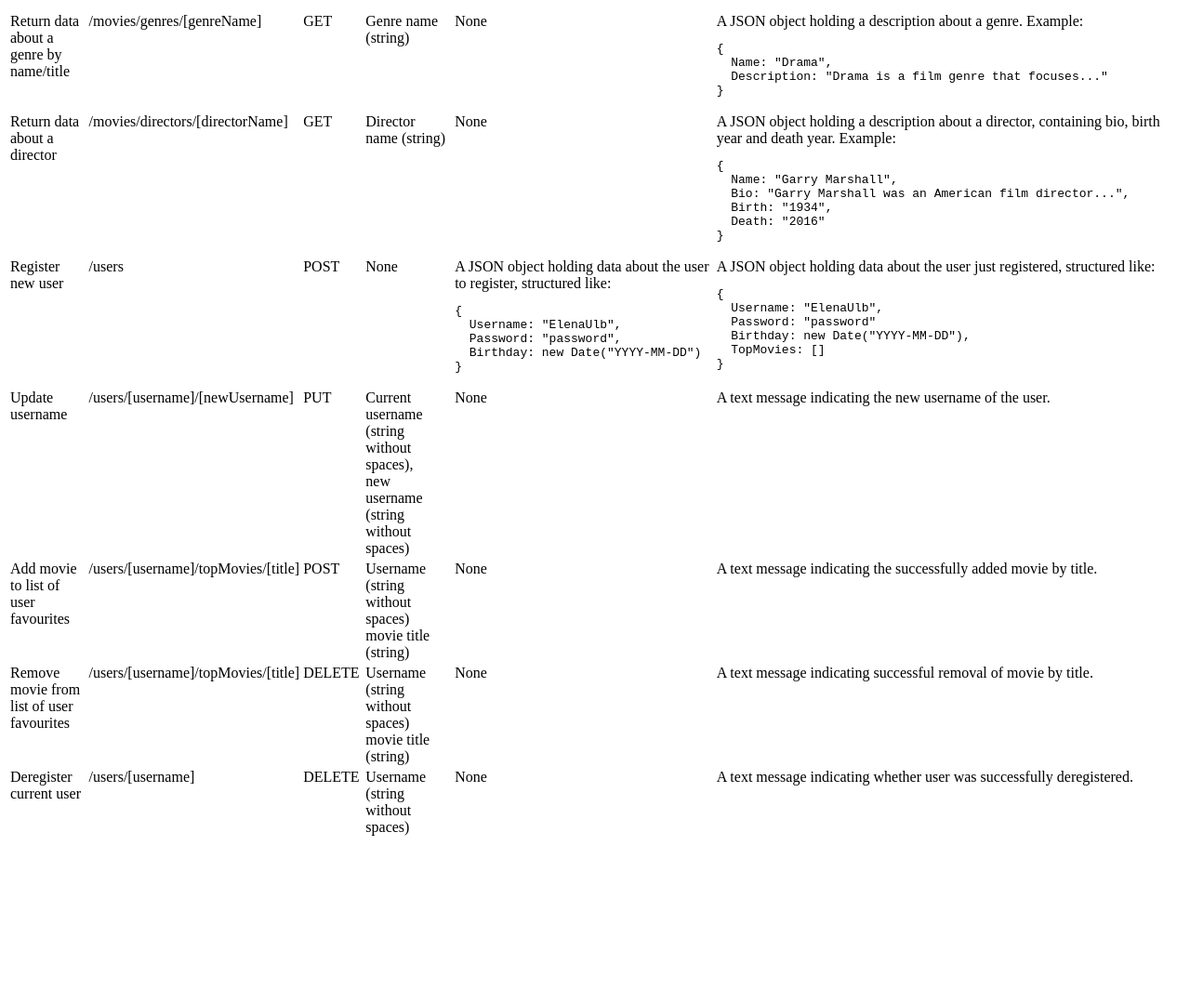
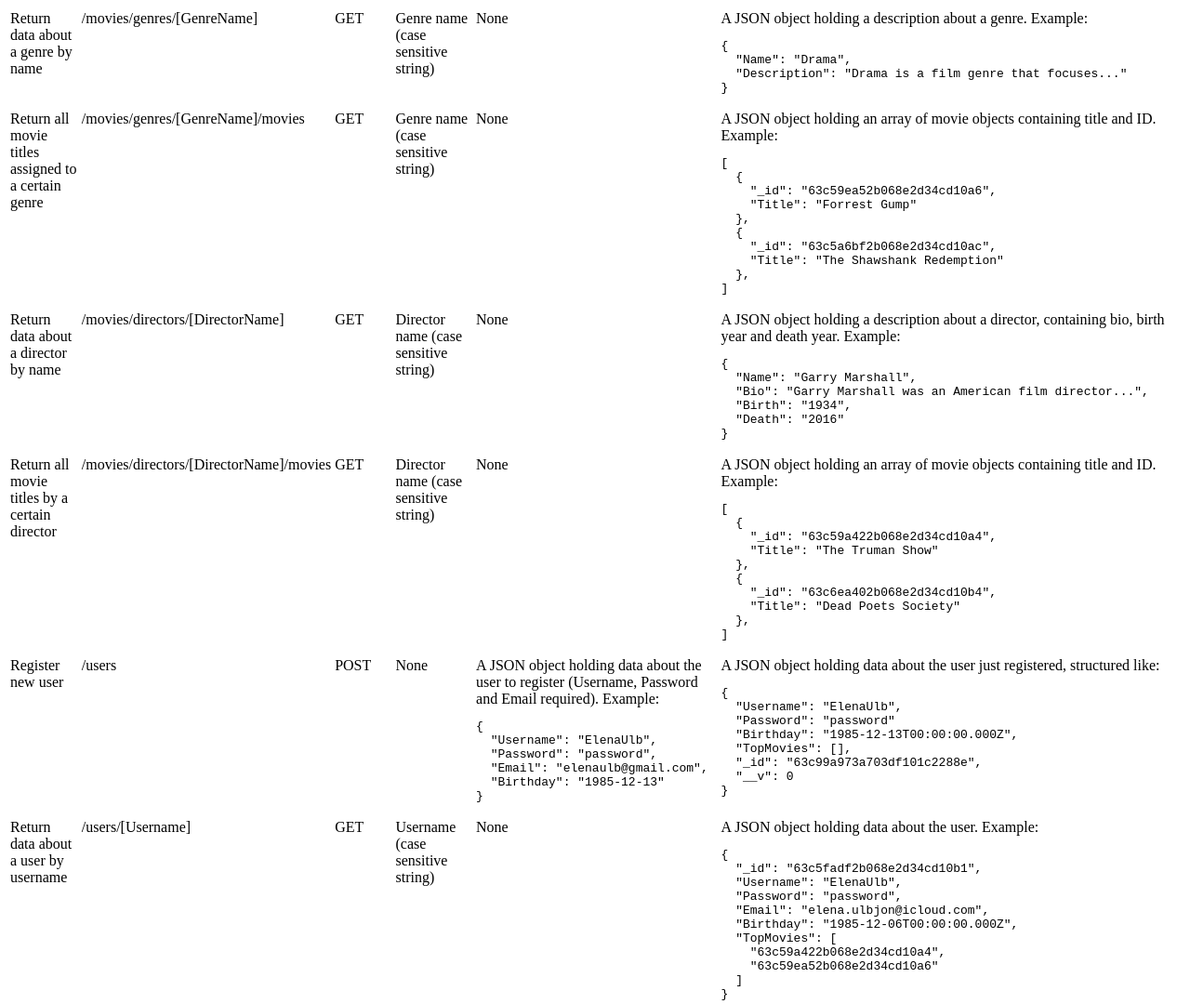
Before and after one commit to ElenaUJ/MovieMate-backend, a website: page public/documentation.html in a window 1280 px wide. Shown: the part 664-1744 px from the top of the page at 93% size. Before the commit the page ends 1574 px from the top, so only its background shows below. Drawn offline with Linux system fonts and the light colour scheme.

Commit message:
Updated documentation

```diff
--- a/public/documentation.html
+++ b/public/documentation.html
@@ -21,44 +21,66 @@
         <th>Response Body Data Format</th>
       </tr>
       <tr>
-        <td>Return list of all movies to user</td>
+        <td>Return list of all movies</td>
         <td>/movies</td>
         <td>GET</td>
         <td>None</td>
         <td>None</td>
-        <td>A JSON object holding data about all movies</td>
+        <td>A JSON array holding data about all movies.</td>
       </tr>
       <tr>
         <td>Return data about a movie by title</td>
-        <td>/movies/[title]</td>
+        <td>/movies/[Title]</td>
         <td>GET</td>
-        <td>Movie title (string)</td>
+        <td>Movie title (case sensitive string)</td>
         <td>None</td>
         <td>
           A JSON object holding data about a movie, containing title, description, genre, director, imageURL, and whether it's featured or not. Example:
-          <pre>{<br>  Title: "Pretty Woman",<br>  Description: "Pretty woman is a movie...",<br>  Genre: {<br>    Name: "Romance",<br>    Description: "A romance film is a genre that focuses..."<br>  }<br>  Director: {<br>    Name: "Garry Marshall",<br>    Bio: "Garry Marshall was an American film director...",<br>    Birth: "1934",<br>    Death: "2016"<br>  }<br>  ImagePath: "https://...",<br>  Featured: false<br>}</pre>
+          <pre>{<br>  "Genre": {<br>    "Name": "Romance",<br>    "Description": "A romance film is a genre that focuses..."<br>  }<br>  "Director": {<br>    "Name": "Garry Marshall",<br>    "Bio": "Garry Marshall was an American film director...",<br>    "Birth": "1934",<br>    "Death": "2016"<br>  }<br>  "_id": "63c59a422b068e2d34cd10a4",<br>  "Title": "Pretty Woman",<br>  "Description": "Pretty woman is a movie...",<br>  "ImagePath": "https://...",<br>  "Featured": false<br>}</pre>
         </td>
       </tr>
       <tr>
-        <td>Return data about a genre by name/title</td>
-        <td>/movies/genres/[genreName]</td>
+        <td>Return data about a genre by name</td>
+        <td>/movies/genres/[GenreName]</td>
         <td>GET</td>
-        <td>Genre name (string)</td>
+        <td>Genre name (case sensitive string)</td>
         <td>None</td>
         <td>
           A JSON object holding a description about a genre. Example:
-          <pre>{<br>  Name: "Drama",<br>  Description: "Drama is a film genre that focuses..."<br>}</pre>
+          <pre>{<br>  "Name": "Drama",<br>  "Description": "Drama is a film genre that focuses..."<br>}</pre>
         </td>
       </tr>
       <tr>
-        <td>Return data about a director</td>
-        <td>/movies/directors/[directorName]</td>
+        <td>Return all movie titles assigned to a certain genre</td>
+        <td>/movies/genres/[GenreName]/movies</td>
         <td>GET</td>
-        <td>Director name (string)</td>
+        <td>Genre name (case sensitive string)</td>
+        <td>None</td>
+        <td>
+          A JSON object holding an array of movie objects containing title and ID. Example:
+          <pre>[<br>  {<br>    "_id": "63c59ea52b068e2d34cd10a6",<br>    "Title": "Forrest Gump"<br>  },<br>  {<br>    "_id": "63c5a6bf2b068e2d34cd10ac",<br>    "Title": "The Shawshank Redemption"<br>  },<br>]</pre>
+        </td>
+      </tr>
+      <tr>
+        <td>Return data about a director by name</td>
+        <td>/movies/directors/[DirectorName]</td>
+        <td>GET</td>
+        <td>Director name (case sensitive string)</td>
         <td>None</td>
         <td>
           A JSON object holding a description about a director, containing bio, birth year and death year. Example:
-          <pre>{<br>  Name: "Garry Marshall",<br>  Bio: "Garry Marshall was an American film director...",<br>  Birth: "1934",<br>  Death: "2016"<br>}</pre>
+          <pre>{<br>  "Name": "Garry Marshall",<br>  "Bio": "Garry Marshall was an American film director...",<br>  "Birth": "1934",<br>  "Death": "2016"<br>}</pre>
+        </td>
+      </tr>
+      <tr>
+        <td>Return all movie titles by a certain director</td>
+        <td>/movies/directors/[DirectorName]/movies</td>
+        <td>GET</td>
+        <td>Director name (case sensitive string)</td>
+        <td>None</td>
+        <td>
+          A JSON object holding an array of movie objects containing title and ID. Example:
+          <pre>[<br>  {<br>    "_id": "63c59a422b068e2d34cd10a4",<br>    "Title": "The Truman Show"<br>  },<br>  {<br>    "_id": "63c6ea402b068e2d34cd10b4",<br>    "Title": "Dead Poets Society"<br>  },<br>]</pre>
         </td>
       </tr>
       <tr>
@@ -67,43 +89,67 @@
         <td>POST</td>
         <td>None</td>
         <td>
-          A JSON object holding data about the user to register, structured like:
-          <pre>{<br>  Username: "ElenaUlb",<br>  Password: "password",<br>  Birthday: new Date("YYYY-MM-DD")<br>}</pre>
+          A JSON object holding data about the user to register (Username, Password and Email required). Example:
+          <pre>{<br>  "Username": "ElenaUlb",<br>  "Password": "password",<br>  "Email": "elenaulb@gmail.com",<br>  "Birthday": "1985-12-13"<br>}</pre>
         </td>
         <td>A JSON object holding data about the user just registered, structured like:
-          <pre>{<br>  Username: "ElenaUlb",<br>  Password: "password"<br>  Birthday: new Date("YYYY-MM-DD"),<br>  TopMovies: []<br>}</pre></td>
+          <pre>{<br>  "Username": "ElenaUlb",<br>  "Password": "password"<br>  "Birthday": "1985-12-13T00:00:00.000Z",<br>  "TopMovies": [],<br>  "_id": "63c99a973a703df101c2288e",<br>  "__v": 0<br>}</pre>
+        </td>
       </tr>
       <tr>
-        <td>Update username</td>
-        <td>/users/[username]/[newUsername]</td>
-        <td>PUT</td>
-        <td>Current username (string without spaces),<br>new username (string without spaces)</td>
+        <td>Return data about a user by username</td>
+        <td>/users/[Username]</td>
+        <td>GET</td>
+        <td>Username (case sensitive string)</td>
         <td>None</td>
-        <td>A text message indicating the new username of the user.</td>
+        <td>
+          A JSON object holding data about the user. Example:
+          <pre>{<br>  "_id": "63c5fadf2b068e2d34cd10b1",<br>  "Username": "ElenaUlb",<br>  "Password": "password",<br>  "Email": "elena.ulbjon@icloud.com",<br>  "Birthday": "1985-12-06T00:00:00.000Z",<br>  "TopMovies": [<br>    "63c59a422b068e2d34cd10a4",<br>    "63c59ea52b068e2d34cd10a6"<br>  ]<br>}</pre>
+        </td>
       </tr>
       <tr>
-        <td>Add movie to list of user favourites</td>
-        <td>/users/[username]/topMovies/[title]</td>
+        <td>Update user info by username</td>
+        <td>/users/[Username]</td>
+        <td>PUT</td>
+        <td>Username (case sensitive string)</td>
+        <td>
+          A JSON object holding data about information to be updated. Example:
+          <pre>{<br>  "Password": "new_password"<br>}</pre>
+        </td>
+        <td>
+          A JSON object holding data about the updated user. Example:
+          <pre>{<br>  "_id": "63c5fadf2b068e2d34cd10b1",<br>  "Username": "ElenaUlb",<br>  "Password": "new_password",<br>  "Email": "elena.ulbjon@icloud.com",<br>  "Birthday": "1985-12-06T00:00:00.000Z",<br>  "TopMovies": [<br>    "63c59a422b068e2d34cd10a4",<br>    "63c59ea52b068e2d34cd10a6"<br>  ]<br>}</pre>
+        </td>
+      </tr>
+      <tr>
+        <td>Add movie to list of user favourites if not yet present</td>
+        <td>/users/[Username]/topMovies/[MovieId]</td>
         <td>POST</td>
-        <td>Username (string without spaces)<br>movie title (string)</td>
+        <td>Username (case sensitive string),<br>Movie ID (string)</td>
         <td>None</td>
-        <td>A text message indicating the successfully added movie by title.</td>
+        <td>
+          A JSON object holding data about the updated user. Example:
+          <pre>{<br>  "_id": "63c5fadf2b068e2d34cd10b1",<br>  "Username": "ElenaUlb",<br>  "Password": "new_password",<br>  "Email": "elena.ulbjon@icloud.com",<br>  "Birthday": "1985-12-06T00:00:00.000Z",<br>  "TopMovies": [<br>    "63c59a422b068e2d34cd10a4",<br>    "63c59ea52b068e2d34cd10a6",<br>    "63c598cb2b068e2d34cd10a3"<br>  ]<br>}</pre>
+        </td>
       </tr>
       <tr>
         <td>Remove movie from list of user favourites</td>
-        <td>/users/[username]/topMovies/[title]</td>
+        <td>/users/[Username]/topMovies/[MovieId]</td>
         <td>DELETE</td>
-        <td>Username (string without spaces)<br>movie title (string)</td>
+        <td>Username (case sensitive string),<br>Movie ID (string)</td>
         <td>None</td>
-        <td>A text message indicating successful removal of movie by title.</td>
+        <td>
+          A JSON object holding data about the updated user. Example:
+          <pre>{<br>  "_id": "63c5fadf2b068e2d34cd10b1",<br>  "Username": "ElenaUlb",<br>  "Password": "new_password",<br>  "Email": "elena.ulbjon@icloud.com",<br>  "Birthday": "1985-12-06T00:00:00.000Z",<br>  "TopMovies": [<br>    "63c59a422b068e2d34cd10a4",<br>    "63c59ea52b068e2d34cd10a6",<br>  ]<br>}</pre>
+        </td>
       </tr>
       <tr>
-        <td>Deregister current user</td>
-        <td>/users/[username]</td>
+        <td>Deregister user</td>
+        <td>/users/[Username]</td>
         <td>DELETE</td>
-        <td>Username (string without spaces)</td>
+        <td>Username (case sensitive string)</td>
         <td>None</td>
-        <td>A text message indicating whether user was successfully deregistered.</td>
+        <td>A text message indicating that user was successfully deregistered.</td>
       </tr>
     </table>
   </body>
```
